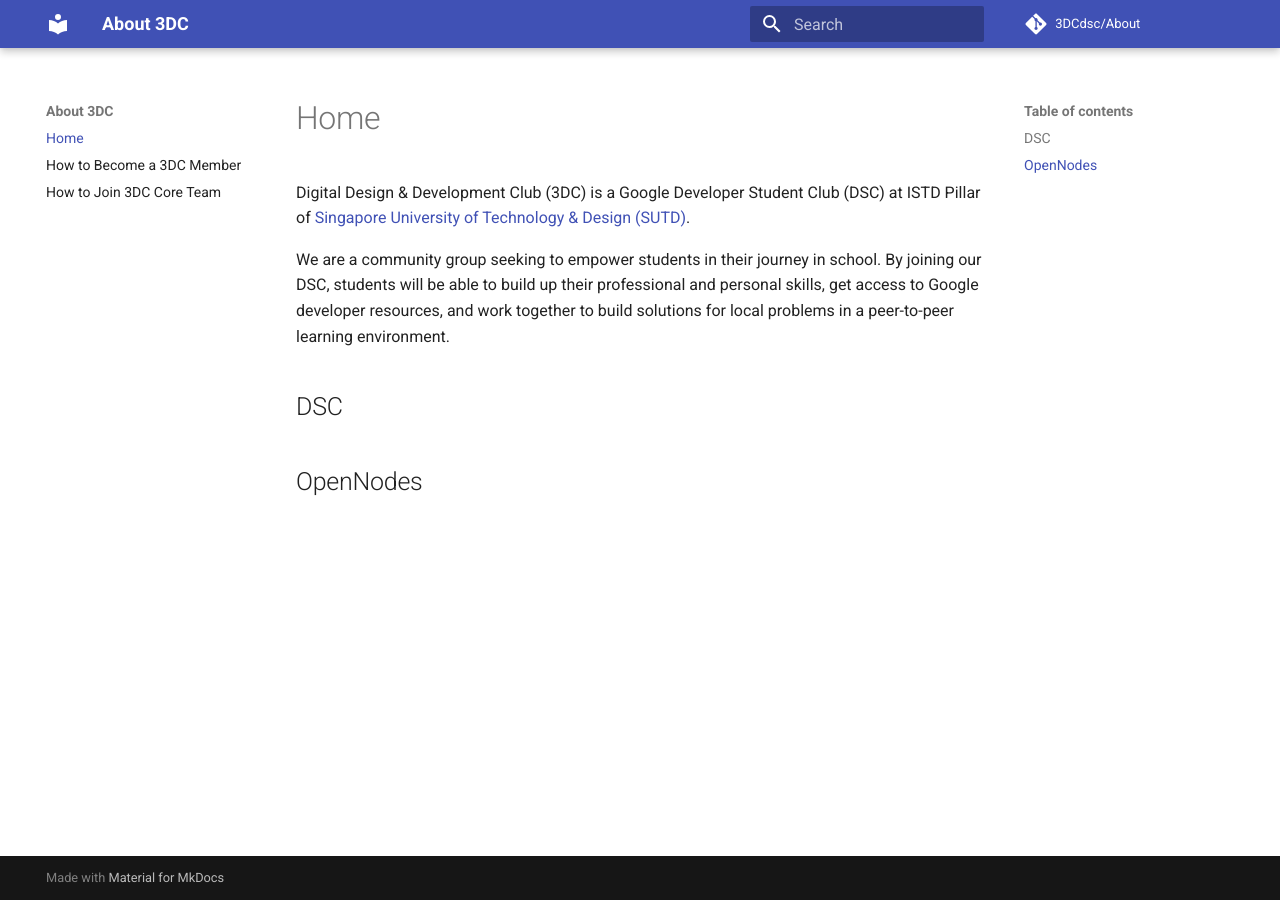
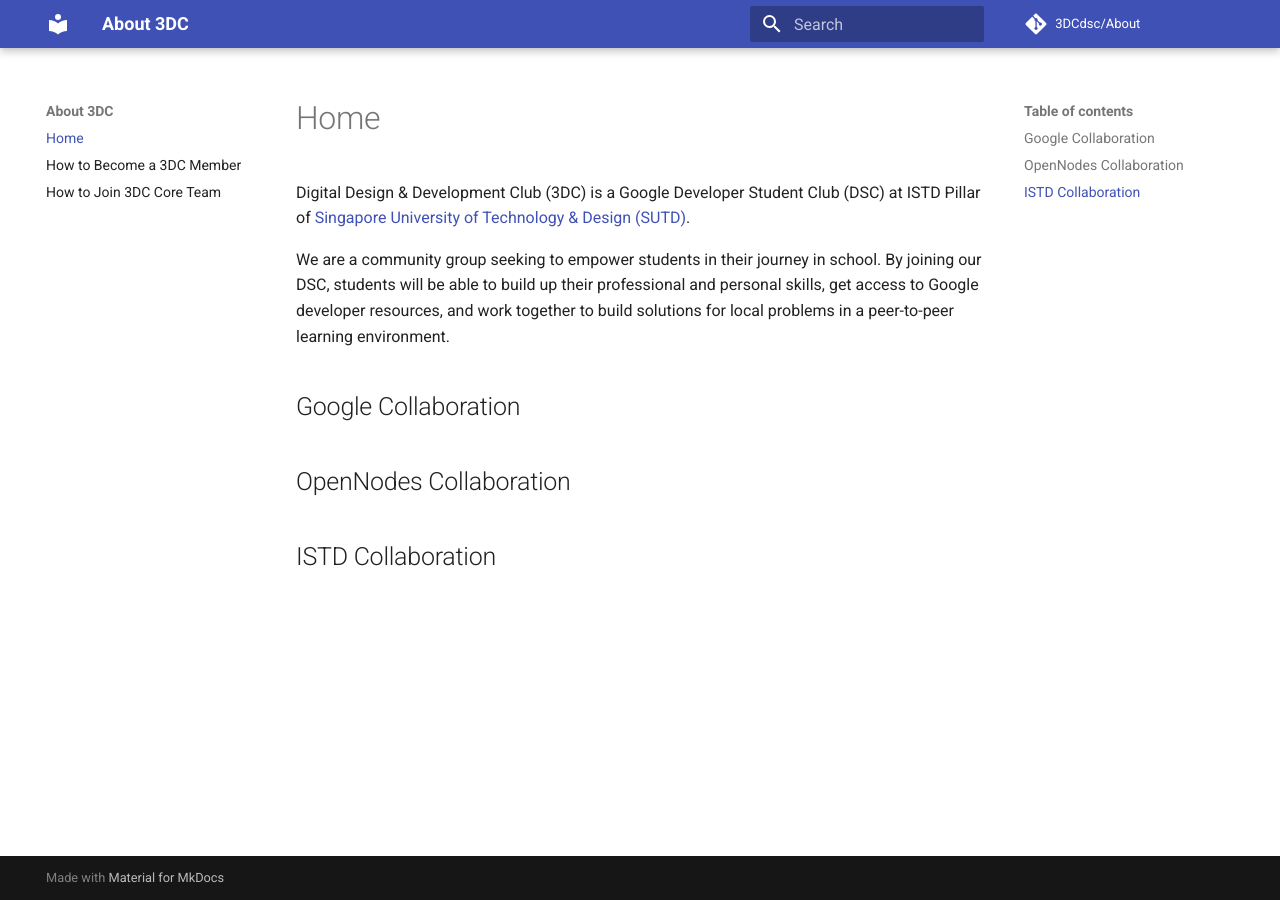
Before and after one commit to 3DCdsc/About, an MkDocs documentation site: the page built from docs/index.md, in a window 1280 px wide. Built offline with MkDocs 1.6.1 and Material for MkDocs 9.7.7, drawn with Linux system fonts in a browser that asks for light colours; comment, search, counter and statistics services are not loaded.

Commit message:
Update index.md

```diff
--- a/docs/index.md
+++ b/docs/index.md
@@ -3,6 +3,8 @@
 
 We are a community group seeking to empower students in their journey in school. By joining our DSC, students will be able to build up their professional and personal skills, get access to Google developer resources, and work together to build solutions for local problems in a peer-to-peer learning environment.
 
-## DSC
+## Google Collaboration
 
-## OpenNodes
+## OpenNodes Collaboration
+
+## ISTD Collaboration
```
